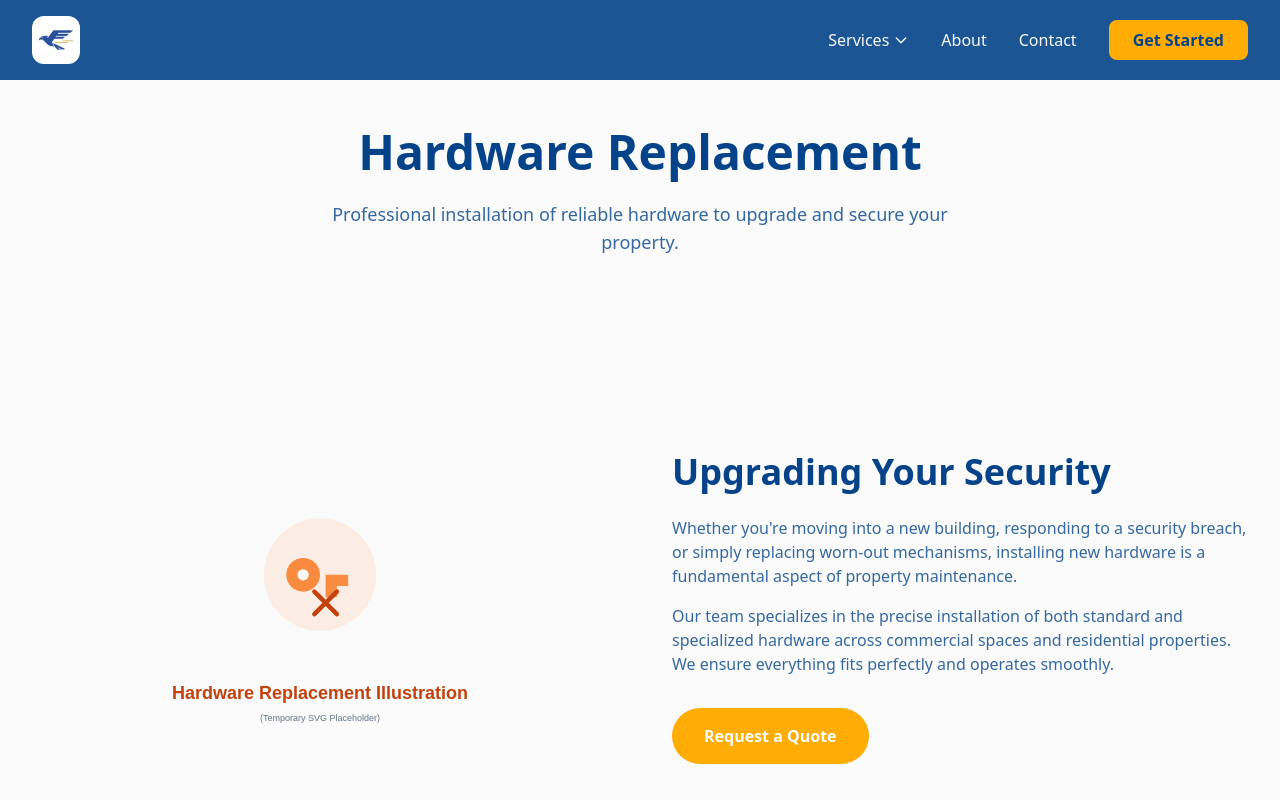
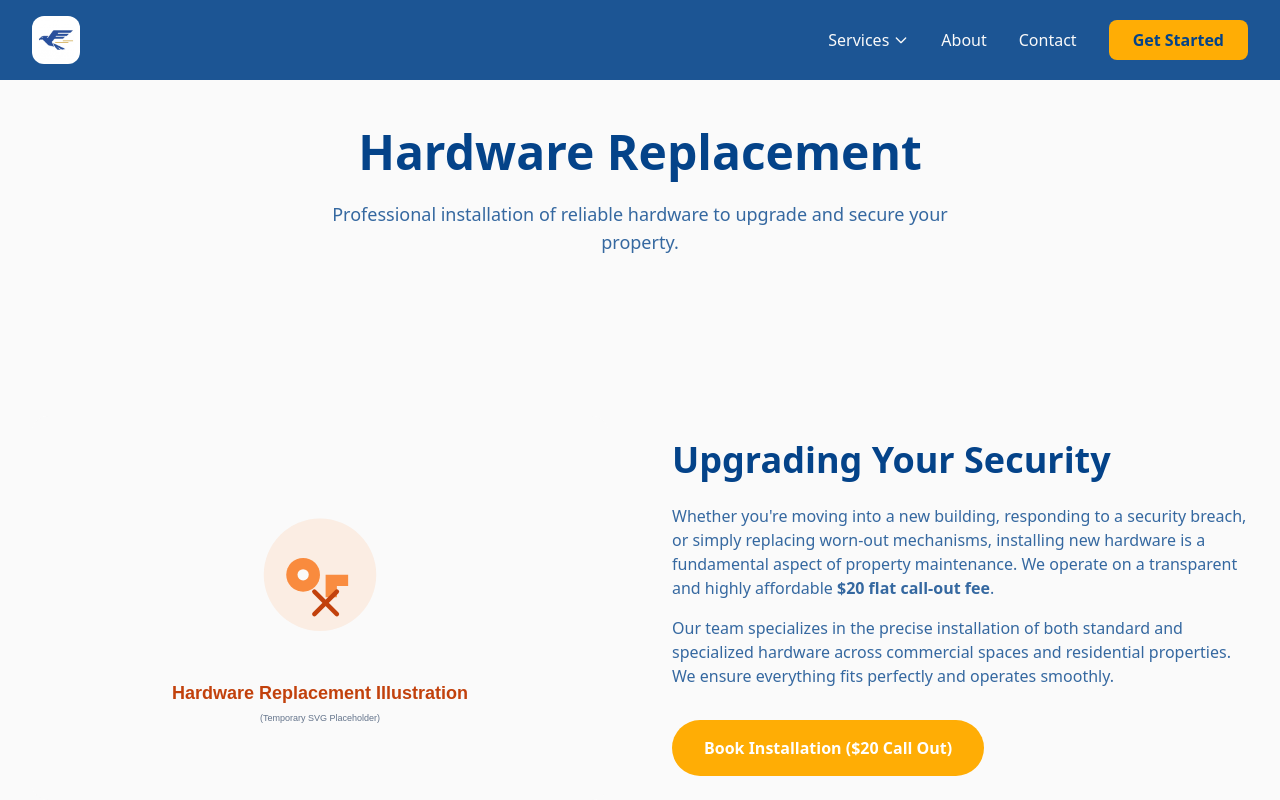
Before and after one commit to TasmanTech/falcon-website, a Next.js app in the folder apps/front-end/: page /lock/lock-change-and-installation in a window 1280 px wide. Shown: the top 800 px of the page. Built offline with nearby package versions, Linux system fonts and the light colour scheme.

Commit message:
Content update

```diff
--- a/apps/front-end/app/(services)/(lock-services)/lock/lock-change-and-installation/page.tsx
+++ b/apps/front-end/app/(services)/(lock-services)/lock/lock-change-and-installation/page.tsx
@@ -98,7 +98,7 @@ export default function LockChangePage() {
               </h2>
               <div className="space-y-4 font-inter text-brand-dark/80">
                 <p>
-                  Whether you're moving into a new building, responding to a security breach, or simply replacing worn-out mechanisms, installing new hardware is a fundamental aspect of property maintenance.
+                  Whether you're moving into a new building, responding to a security breach, or simply replacing worn-out mechanisms, installing new hardware is a fundamental aspect of property maintenance. We operate on a transparent and highly affordable <strong>$20 flat call-out fee</strong>.
                 </p>
                 <p>
                   Our team specializes in the precise installation of both standard and specialized hardware across commercial spaces and residential properties. We ensure everything fits perfectly and operates smoothly.
@@ -106,7 +106,7 @@ export default function LockChangePage() {
               </div>
               <div className="mt-8">
                 <Link href="/contact" className="inline-block bg-brand-accent text-white px-8 py-4 rounded-full font-bold hover:bg-brand-accent/90 hover:shadow-md transition-all duration-200">
-                  Request a Quote
+                  Book Installation ($20 Call Out)
                 </Link>
               </div>
             </div>
--- a/apps/front-end/app/(services)/(lock-services)/lock/lock-repair/page.tsx
+++ b/apps/front-end/app/(services)/(lock-services)/lock/lock-repair/page.tsx
@@ -106,7 +106,7 @@ export default function LockRepairPage() {
               </div>
               <div className="mt-8">
                 <Link href="/contact" className="inline-block bg-brand-accent text-white px-8 py-4 rounded-full font-bold hover:bg-brand-accent/90 hover:shadow-md transition-all duration-200">
-                  Discuss Your Issue
+                  Discuss Your Issue ($20 Call Out)
                 </Link>
               </div>
             </div>
--- a/apps/front-end/app/(services)/(lock-services)/lock/lockout/page.tsx
+++ b/apps/front-end/app/(services)/(lock-services)/lock/lockout/page.tsx
@@ -98,7 +98,7 @@ export default function LockoutPage() {
               </h2>
               <div className="space-y-4 font-inter text-brand-dark/80">
                 <p>
-                  Being locked out of your commercial facility or residential home is more than an inconvenience; it can disrupt operations and pose security concerns. Our property maintenance team specializes in swift, effective lockout resolution.
+                  Being locked out of your commercial facility or residential home is more than an inconvenience. Our property maintenance team specializes in swift, effective lockout resolution, charging a simple, incredibly affordable <strong>$20 flat call-out fee</strong> for everything—no quotes, no waiting, and no hidden costs.
                 </p>
                 <p>
                   We treat emergency access as a priority component of our broader maintenance services, ensuring that your property remains functional and secure at all times.
@@ -106,7 +106,7 @@ export default function LockoutPage() {
               </div>
               <div className="mt-8">
                 <Link href="/contact" className="inline-block bg-brand-accent text-white px-8 py-4 rounded-full font-bold hover:bg-brand-accent/90 hover:shadow-md transition-all duration-200">
-                  Connect Now
+                  Connect Now ($20 Call Out)
                 </Link>
               </div>
             </div>
--- a/apps/front-end/app/(services)/(lock-services)/lock/rekey/page.tsx
+++ b/apps/front-end/app/(services)/(lock-services)/lock/rekey/page.tsx
@@ -106,7 +106,7 @@ export default function RekeyPage() {
               </div>
               <div className="mt-8">
                 <Link href="/contact" className="inline-block bg-brand-accent text-white px-8 py-4 rounded-full font-bold hover:bg-brand-accent/90 hover:shadow-md transition-all duration-200">
-                  Book a Rekey
+                  Book a Rekey ($20 Call Out)
                 </Link>
               </div>
             </div>
--- a/apps/front-end/app/(services)/(lock-services)/smart-lock/smart-lock-change/page.tsx
+++ b/apps/front-end/app/(services)/(lock-services)/smart-lock/smart-lock-change/page.tsx
@@ -106,7 +106,7 @@ export default function SmartLockChangePage() {
               </div>
               <div className="mt-8">
                 <Link href="/contact" className="inline-block bg-brand-accent text-white px-8 py-4 rounded-full font-bold hover:bg-brand-accent/90 hover:shadow-md transition-all duration-200">
-                  Request an Upgrade
+                  Request an Upgrade ($20 Call Out)
                 </Link>
               </div>
             </div>
--- a/apps/front-end/app/(services)/(lock-services)/smart-lock/smart-lock-installation/page.tsx
+++ b/apps/front-end/app/(services)/(lock-services)/smart-lock/smart-lock-installation/page.tsx
@@ -106,7 +106,7 @@ export default function SmartLockInstallationPage() {
               </div>
               <div className="mt-8">
                 <Link href="/contact" className="inline-block bg-brand-accent text-white px-8 py-4 rounded-full font-bold hover:bg-brand-accent/90 hover:shadow-md transition-all duration-200">
-                  Schedule Installation
+                  Schedule Installation ($20 Call Out)
                 </Link>
               </div>
             </div>
--- a/apps/front-end/app/(services)/(lock-services)/smart-lock/smart-lock-repair-and-programming/page.tsx
+++ b/apps/front-end/app/(services)/(lock-services)/smart-lock/smart-lock-repair-and-programming/page.tsx
@@ -106,7 +106,7 @@ export default function SmartLockRepairPage() {
               </div>
               <div className="mt-8">
                 <Link href="/contact" className="inline-block bg-brand-accent text-white px-8 py-4 rounded-full font-bold hover:bg-brand-accent/90 hover:shadow-md transition-all duration-200">
-                  Request a Diagnostic
+                  Request a Diagnostic ($20 Call Out)
                 </Link>
               </div>
             </div>
--- a/apps/front-end/app/(services)/car-lockout/page.tsx
+++ b/apps/front-end/app/(services)/car-lockout/page.tsx
@@ -98,7 +98,7 @@ export default function CarLockoutPage() {
               </h2>
               <div className="space-y-4 font-inter text-brand-dark/80">
                 <p>
-                  Locking your keys inside your vehicle is a stressful and incredibly common situation. Our team provides rapid response vehicle lockout assistance, treating it with the same urgency and professionalism as our commercial property services.
+                  Locking your keys inside your vehicle is a stressful and incredibly common situation. Our team provides rapid response vehicle lockout assistance, with a transparent and incredibly affordable <strong>$20 flat call-out fee</strong> for everything—no quotes or hidden costs.
                 </p>
                 <p>
                   We rely on specialized, non-destructive tools that allow us to manipulate the internal mechanics of your car door safely, retrieving your keys without causing damage to your vehicle.
@@ -106,7 +106,7 @@ export default function CarLockoutPage() {
               </div>
               <div className="mt-8">
                 <Link href="/contact" className="inline-block bg-brand-accent text-white px-8 py-4 rounded-full font-bold hover:bg-brand-accent/90 hover:shadow-md transition-all duration-200">
-                  Request Emergency Access
+                  Request Emergency Access ($20 Call Out)
                 </Link>
               </div>
             </div>
```
